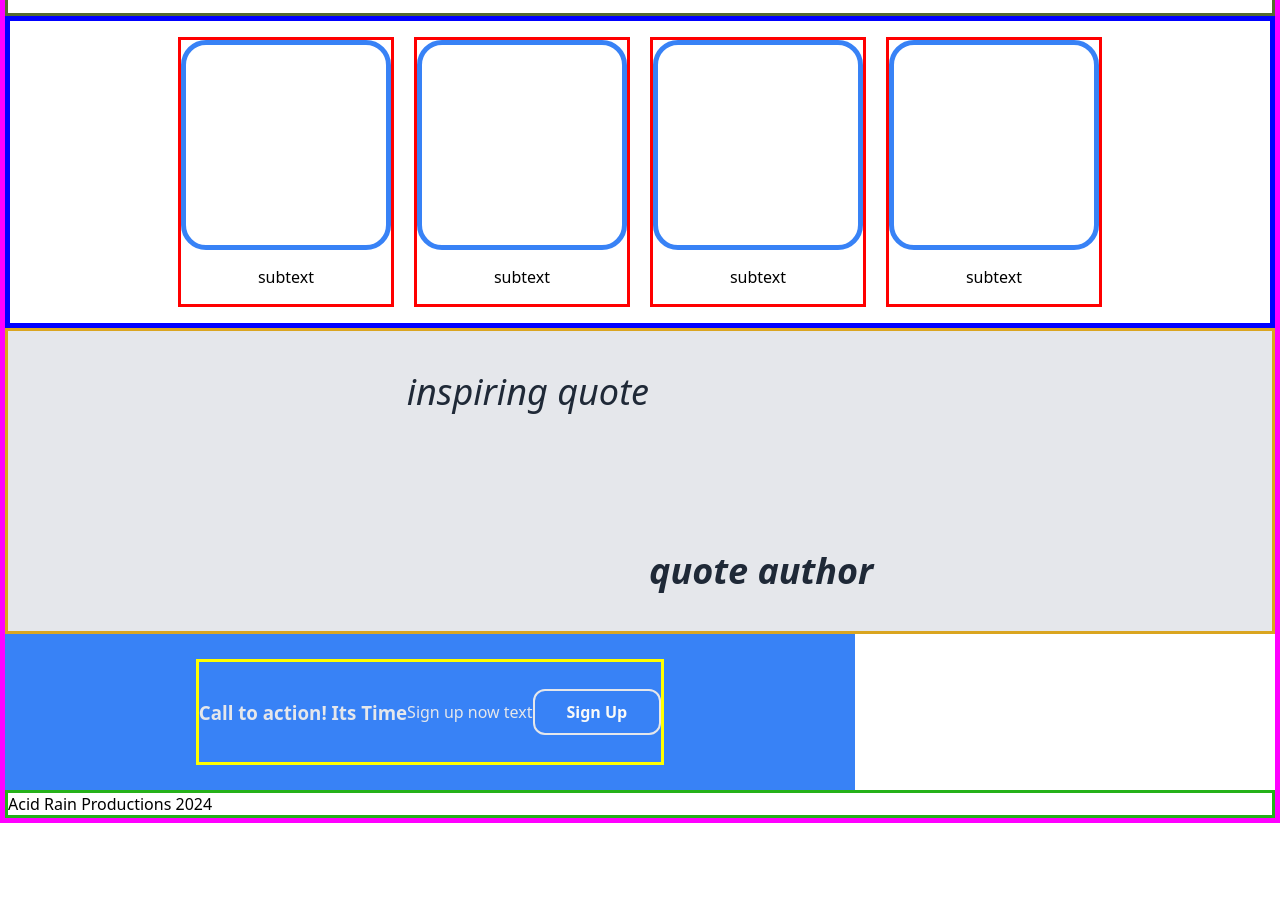
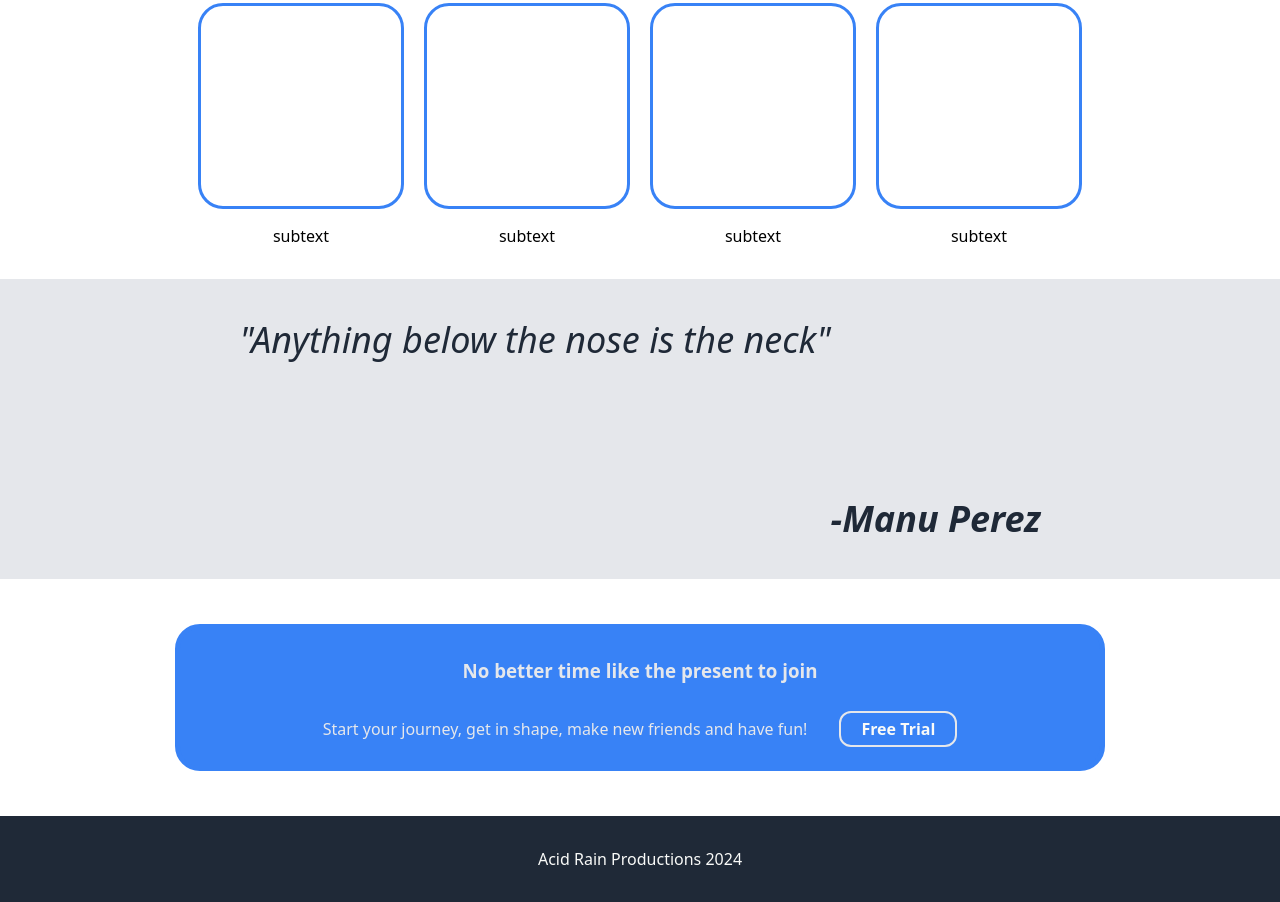
Before and after one commit to acid0rain/TOP-Landing-page, a plain HTML site: page index.html in a window 1280 px wide. Shown: the part 596-1498 px from the top of the page. Before the commit the page ends 1419 px from the top, so only its background shows below. Drawn offline with Linux system fonts and the light colour scheme.

Commit message:
almost finished just need to align signup box

```diff
--- a/index.html
+++ b/index.html
@@ -20,8 +20,8 @@
 <body>
     <div class="banner">
         <div class="banner-text">
-            <h2 class="hero-main"> This website is awesome </h2>
-            <p class="hero-secondary"> some random text about website </p>
+            <h2 class="hero-main"> 10th Planet Jiu Jitsu Barcelona</h2>
+            <p class="hero-secondary"> The home of No-gi Jiu Jitsu school in Barcelona </p>
             <button> Sign Up </button>
         </div>
         <a class="banner-image" style="width: 300px;"> <img> </a>
@@ -51,17 +51,18 @@
 
 
     <div class="quote-box">
-        <p class="quote"> inspiring quote </p>
-        <p class="author"> quote author </p>
+        <p class="quote"> "Anything below the nose is the neck" </p>
+        <p class="author"> -Manu Perez </p>
     </div>
-
+    <div class="cta-container">
     <div class="cta-box">
         <div class="flex-cta">
-        <h3> Call to action! Its Time </h3>
+        <h3> No better time like the present to join </h3>
         <div class="signup-text">
-        <p> Sign up now text</p> </div>
-        <button class="signup"> Sign Up</button>
+        <p> Start your journey, get in shape, make new friends and have fun!</p>
+        <button class="signup"> Free Trial</button> </div>
         </div>
+    </div>
     </div>
 
     </body>
--- a/style.css
+++ b/style.css
@@ -4,7 +4,6 @@
 }
 roboto
 .header-container {   /*this contains the header logo and lists and banner */
-    border: solid navy 5px;
     display: flex;
     flex-direction: column;
     margin: 0 0;
@@ -21,7 +20,6 @@ ul {
 }
 
 .header {
-    border: solid salmon 3px;
     display: flex;
     justify-content: space-between;
     padding: 0 8px;
@@ -31,12 +29,12 @@ ul {
 .header-logo {
     align-self: center;   /*center header logo across vertical axis */
     font-size: 22px;
+    margin-left: 20px;
 }
 
 /* banner components */
 
 .banner {
-    border: solid aqua 3px;
     display: flex;
     justify-content: space-around;
     padding: 24px 0;
@@ -46,7 +44,6 @@ ul {
     display: flex;
     max-width: 300px;
     height: auto;
-    border: solid #3882f6 3px;
     min-width: 500px;
     flex: 1;
 }
@@ -59,14 +56,13 @@ button {
 
 
 body {
-    border: solid  magenta 5px;
     margin: 0%;
+
 }
 
 /* main section with random info and pictures */
 
 .main-container {
-    border: solid darkolivegreen 3px;
     display: flex;
     flex-direction: column; /* Stack children vertically */
     align-items: center;
@@ -77,8 +73,8 @@ body {
 .container { /*container to fit pictures inside*/
     width: 200px;
     height: 200px;
-    border: solid #3882f6 5px;
     border-radius: 25px;
+    border: solid #3882f6 3px;
 
   }
 
@@ -87,7 +83,6 @@ body {
     flex-wrap: wrap; /* Allow boxes to wrap to next row */
     justify-content: center;
     gap:20px;
-    border: solid blue 5px;
     padding: 16px 0;
 }
 
@@ -95,7 +90,6 @@ body {
     display: flex;
     flex-direction: column;
     align-items: center;
-    border: solid red 3px;
 }
 
 
@@ -109,45 +103,52 @@ body {
 }
 
 .quote-box {
-    border: solid goldenrod 3px;
     background-color: #e5e7eb ;
     min-height: 300px;
 }
 
 /* CTA section */
 
+.cta-container {
+    display: flex;
+    justify-content: center;
+    align-items: center;
+    margin: 0;
 
+}
 .cta-box {
     display: flex;
     flex-direction: column;
     align-items: center;
+    justify-content: center;
     border: solid #3882f6 5px;
-    max-width: 800px;
-    padding: 20px; /*for better spacing */
+    max-width: 900px;
+    padding: 10px; /*for better spacing */
+    margin: 45px;
+    flex: 1 1 400px;
+    border-radius: 25px;
 
 
 }
 
 .flex-cta {
     display: flex;
-    justify-content:center;
+    flex-direction: column;
     align-items: center;
-    border: solid yellow 3px;
-    min-width: auto;
-    min-height: 100px;
-    margin: 0 32px;
-    flex-wrap: wrap;
+    width: 100%; /* ensure full width */
+    text-align: left;
+
 
 }
 
 .signup-text {
     display: flex;
-    flex-direction: row;
-    justify-content: center;
+    align-items: center;
+    gap: 32px;
 }
 
 footer {
-    border: solid rgb(37, 177, 25) 3px;
+    text-align: center;
 }
 
 
@@ -182,7 +183,6 @@ ul {
     text-wrap: wrap;
     flex-direction: column;
     max-width: 500px;
-    border: solid red 3px;
 
 }
 
@@ -231,17 +231,13 @@ button:hover {
 
 
 
-
 .h3 {
     color: #e5e7eb;
 }
 
 
-
 .flex-cta {
     color: #e5e7eb;
-
-
 }
 
 .cta-box {
@@ -250,4 +246,14 @@ button:hover {
 
 .signup {
     border: solid #e5e7eb 2px;
+    text-wrap: nowrap;
+    text-align: center;
+    align-self: center;
+    padding: 5px 20px;
 }
+
+footer {
+    background-color: #1F2937;
+    color: #f9faf8;
+    padding: 32px;
+}
```
